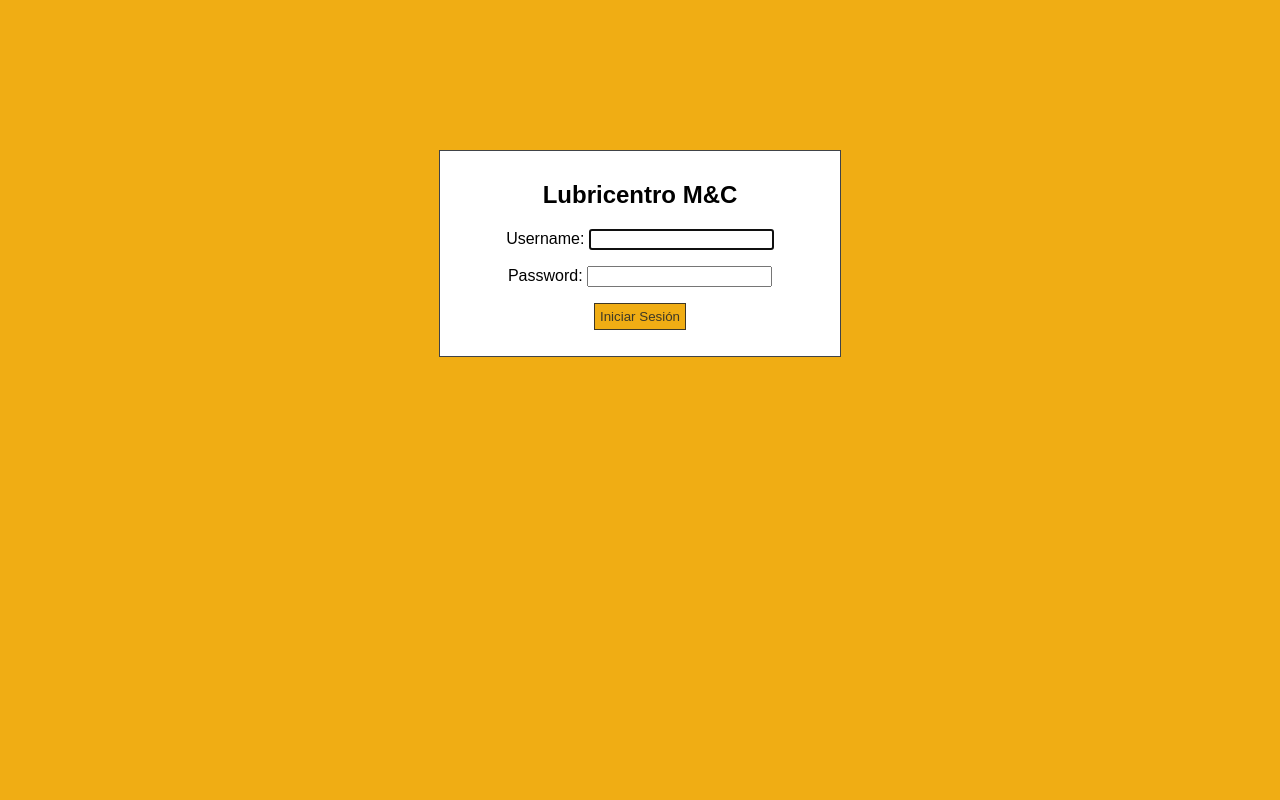
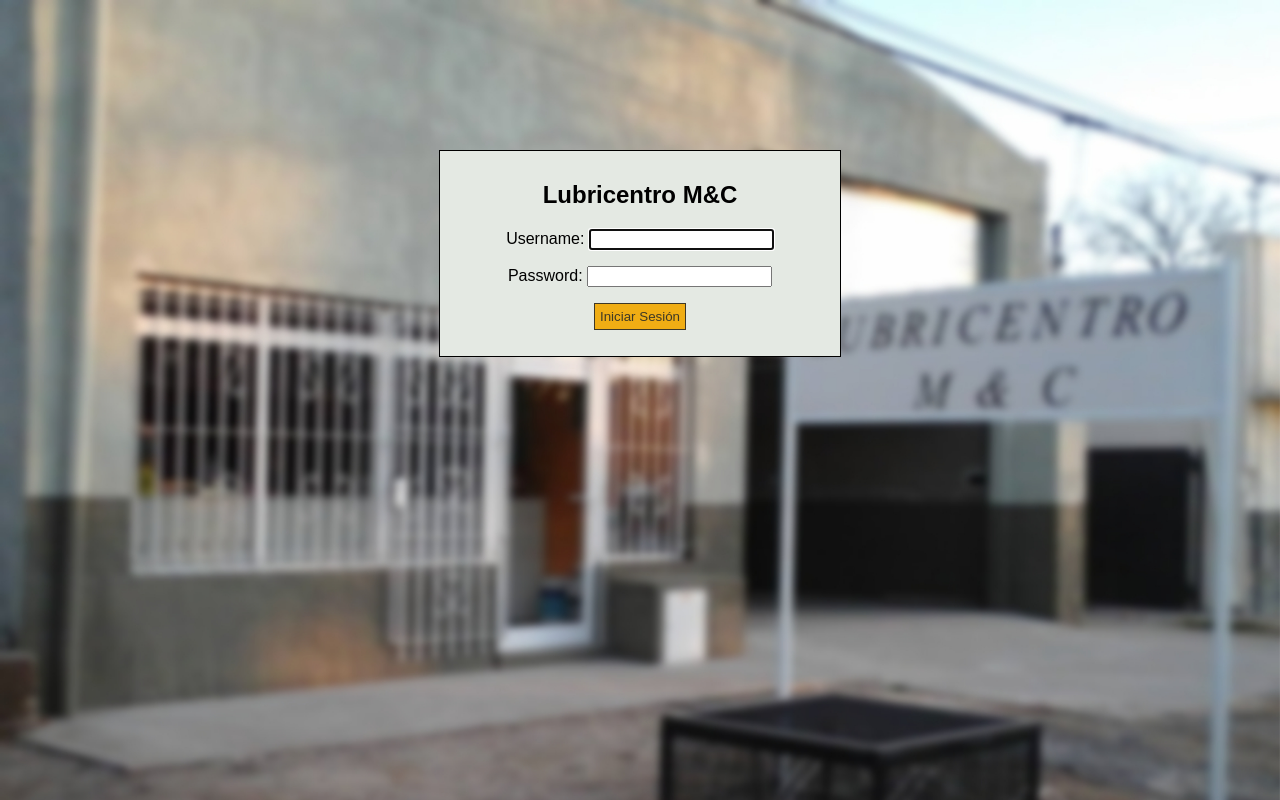
Before and after one commit to MatiasAdrian4/lubricentro_myc, a Django app: page /accounts/login/ in a window 1280 px wide. Run offline with Django 3.2, Linux system fonts and the light colour scheme.

Commit message:
added background image to login

```diff
--- a/django_project/lubricentro_myc/static/css/style.css
+++ b/django_project/lubricentro_myc/static/css/style.css
@@ -147,12 +147,12 @@ button {
 }
 
 #lubricentro-login {
-    background-color: white;
+    background-color: #E4E9E3;
     margin: auto;
     width: 30%;
     text-align: center;
     padding: 10px;
-    border: 1px solid #212529db!important;
+    border: 1px solid black!important;
     margin-top: 150px;
 }
 
--- a/django_project/lubricentro_myc/templates/registration/login.html
+++ b/django_project/lubricentro_myc/templates/registration/login.html
@@ -14,7 +14,10 @@
 </div>
 
 <style>
+
     body {
-        background-color: #F0AD14;
+        background-image: url('/static/img/lubricentro_myc.jpg');
+        background-size: cover;
     }
+
 </style>
```
Also changed, not shown: django_project/lubricentro_myc/static/img/lubricentro_myc.jpg (added).
